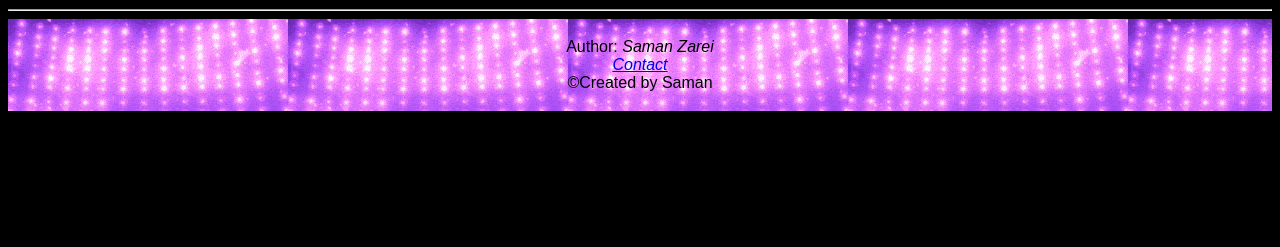
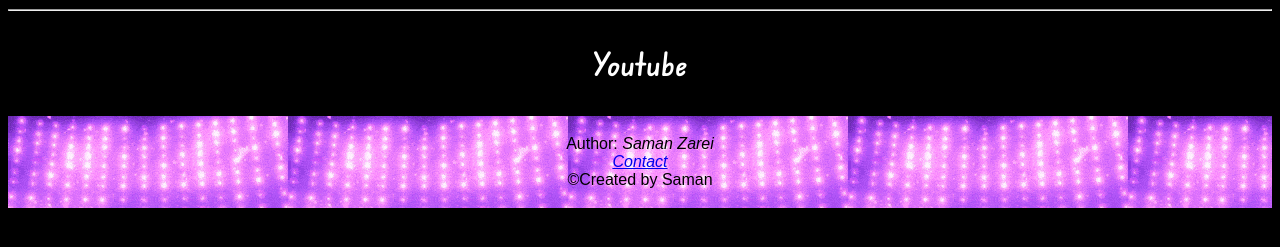
Before and after one commit to Saman9775/CSE134BHW4, a plain HTML site: page favorite.html in a window 1280 px wide. Shown: the part 453-700 px from the top of the page. Drawn offline with Linux system fonts and the light colour scheme.

Commit message:
utussadasqs

```diff
--- a/favorite.html
+++ b/favorite.html
@@ -36,6 +36,10 @@
             </audio>
         </section>
         <hr />
+        <section id="yout">
+            <h3 style="text-align: center; font-size: xx-large;">Youtube</h3>
+
+        </section>
     </main>
 
     <footer>
--- a/stylePages/globalFacorite.css
+++ b/stylePages/globalFacorite.css
@@ -41,6 +41,7 @@
 #upload > h2{
     font-family: stone;
 }
+
 #upload > #voice{
 
     margin-top: auto;
@@ -48,6 +49,11 @@
     margin-left: 30px;
     margin-right: 30px;
 }
+
+#yout > h3{
+    font-family: stone;
+}
+
 footer{
 
     text-align: center;
```
